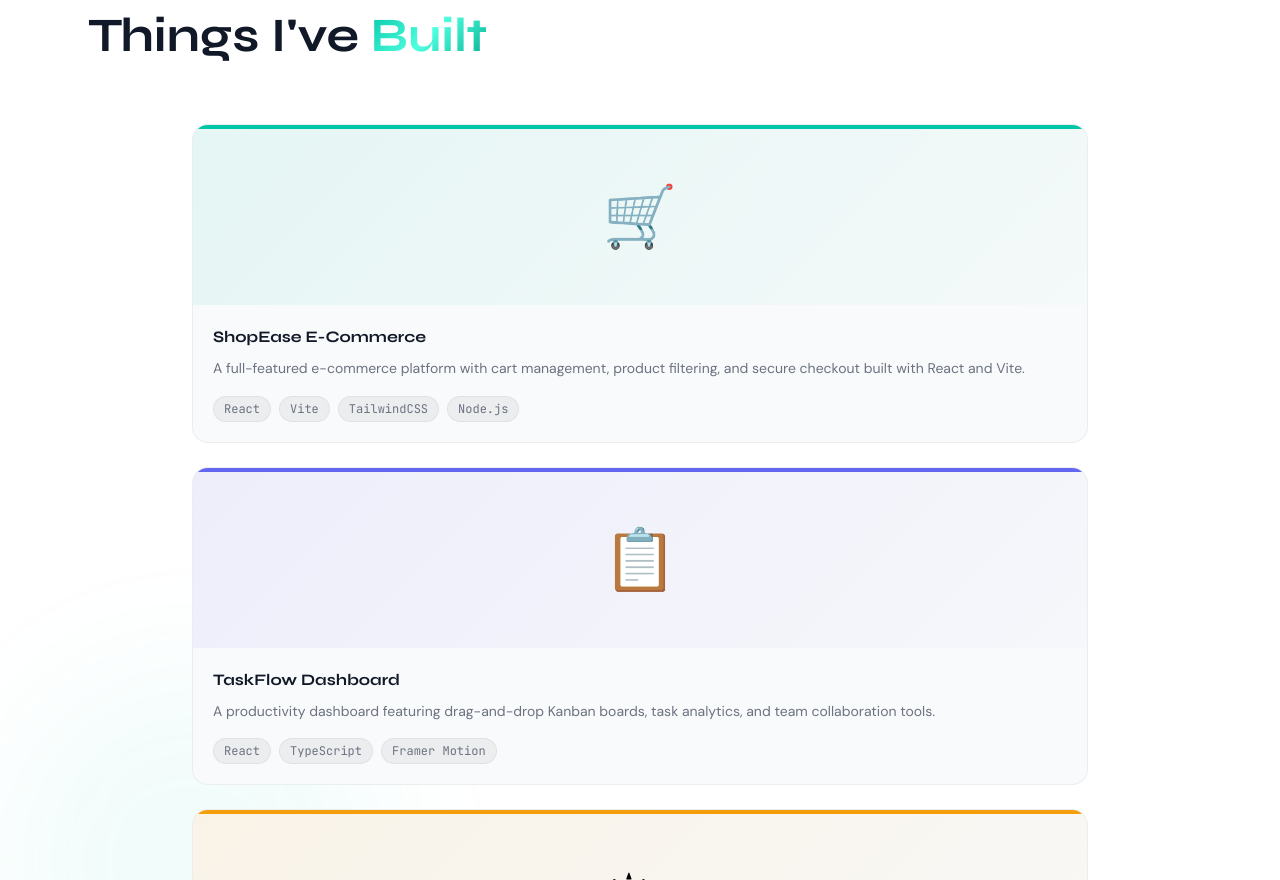
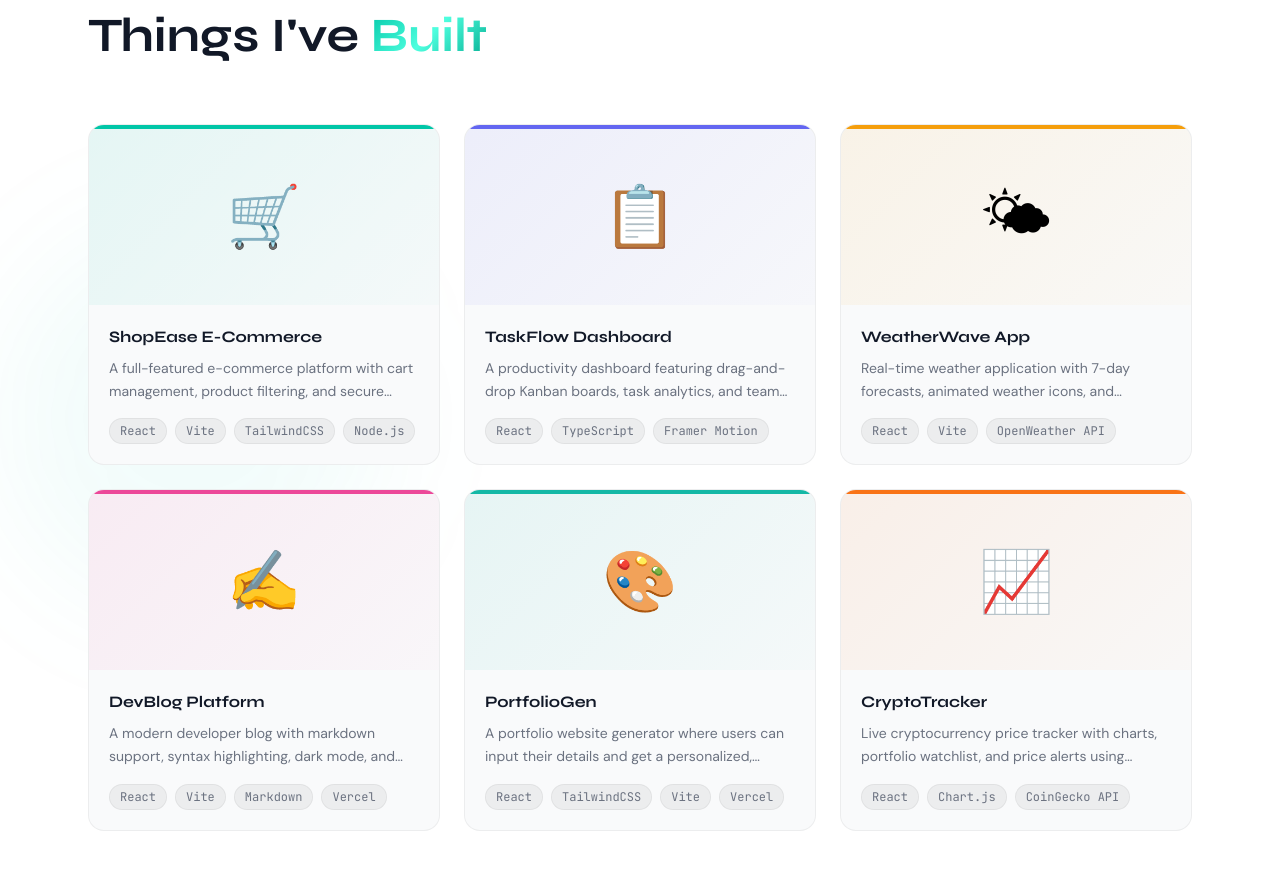
Before and after one commit to dhen-delacruz/dheniell-portfolio, a React (Vite) app: page / in a window 1280 px wide. Shown: the part 1920-2800 px from the top of the page. Built offline with nearby package versions, Linux system fonts and the light colour scheme.

Commit message:
updating project section

```diff
--- a/src/sections/Projects.jsx
+++ b/src/sections/Projects.jsx
@@ -34,8 +34,8 @@
           </div>
         </motion.div>
 
-        {/* List */}
-        <div className="flex flex-col gap-6 max-w-4xl mx-auto">
+        {/* Grid */}
+        <div className="grid grid-cols-1 md:grid-cols-2 xl:grid-cols-3 gap-6">
           {projects.map((project, i) => (
             <motion.div
               key={project.id}
```
